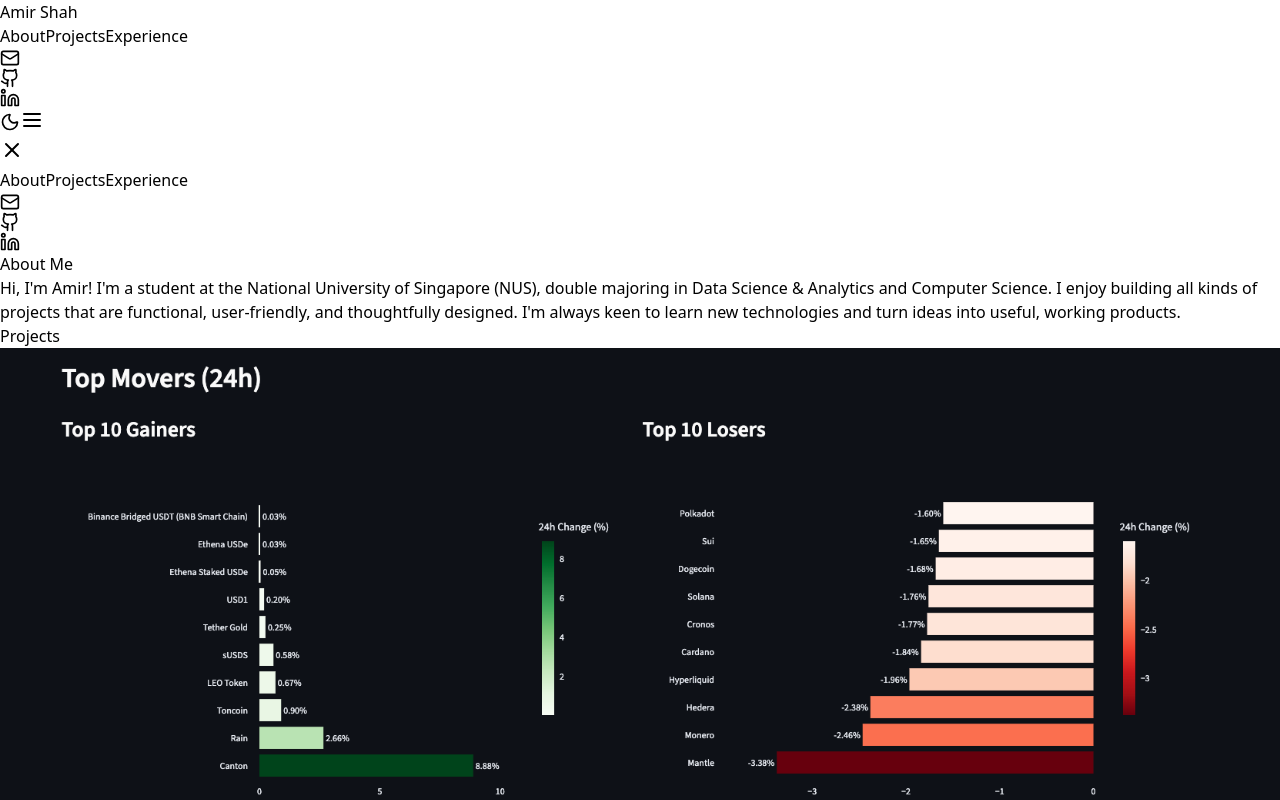
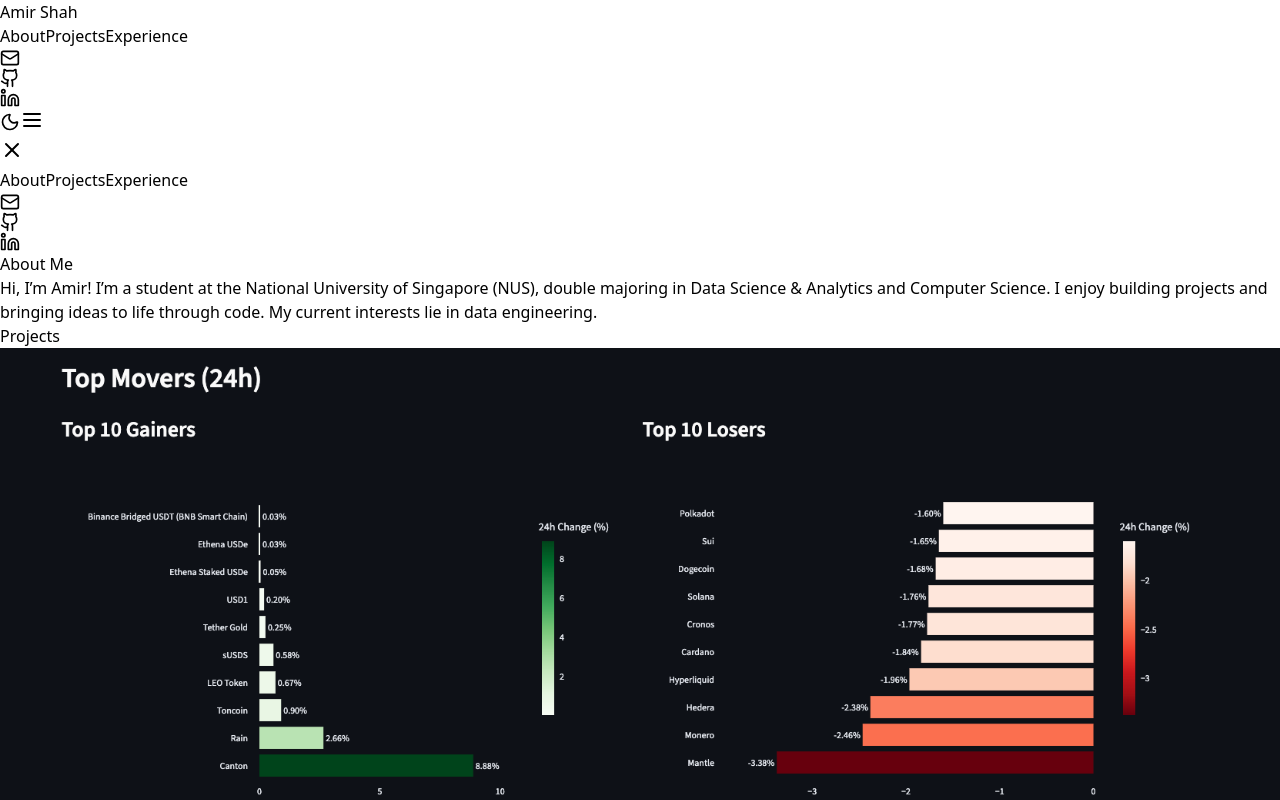
Before and after one commit to amirshah07/Portfolio, a React (Vite) app: page / in a window 1280 px wide. Shown: the top 800 px of the page. Built offline with nearby package versions, Linux system fonts and the light colour scheme.

Commit message:
updated about me section

```diff
--- a/src/data/portfolio.ts
+++ b/src/data/portfolio.ts
@@ -3,7 +3,7 @@
 export const portfolioData: PortfolioData = {
   name: "Amir Shah",
 
-  aboutMe: "Hi, I'm Amir! I'm a student at the National University of Singapore (NUS), double majoring in Data Science & Analytics and Computer Science. I enjoy building all kinds of projects that are functional, user-friendly, and thoughtfully designed. I'm always keen to learn new technologies and turn ideas into useful, working products.",
+  aboutMe: "Hi, I’m Amir! I’m a student at the National University of Singapore (NUS), double majoring in Data Science & Analytics and Computer Science. I enjoy building projects and bringing ideas to life through code. My current interests lie in data engineering.",
 
   skills: [
     /*
```
